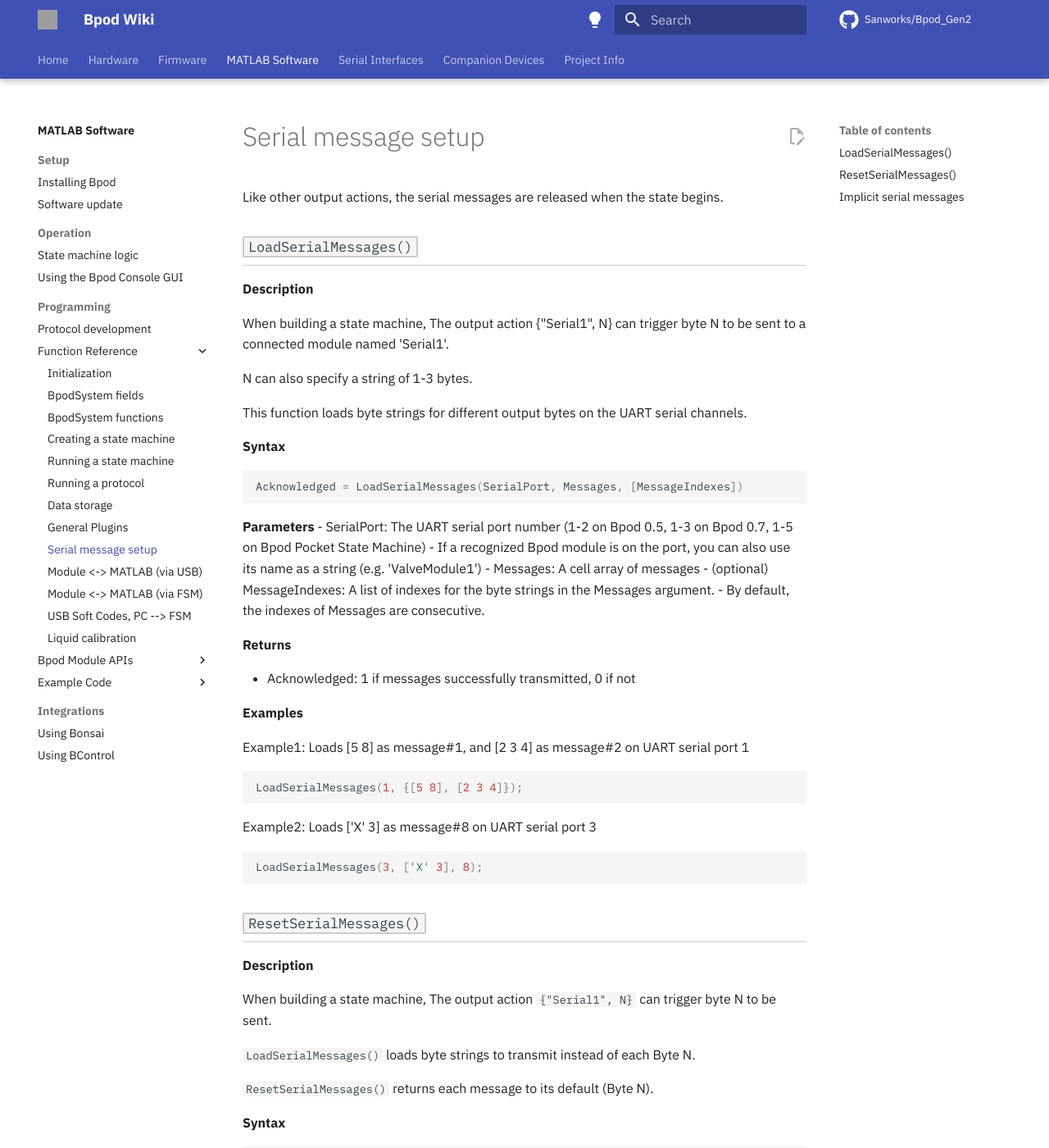
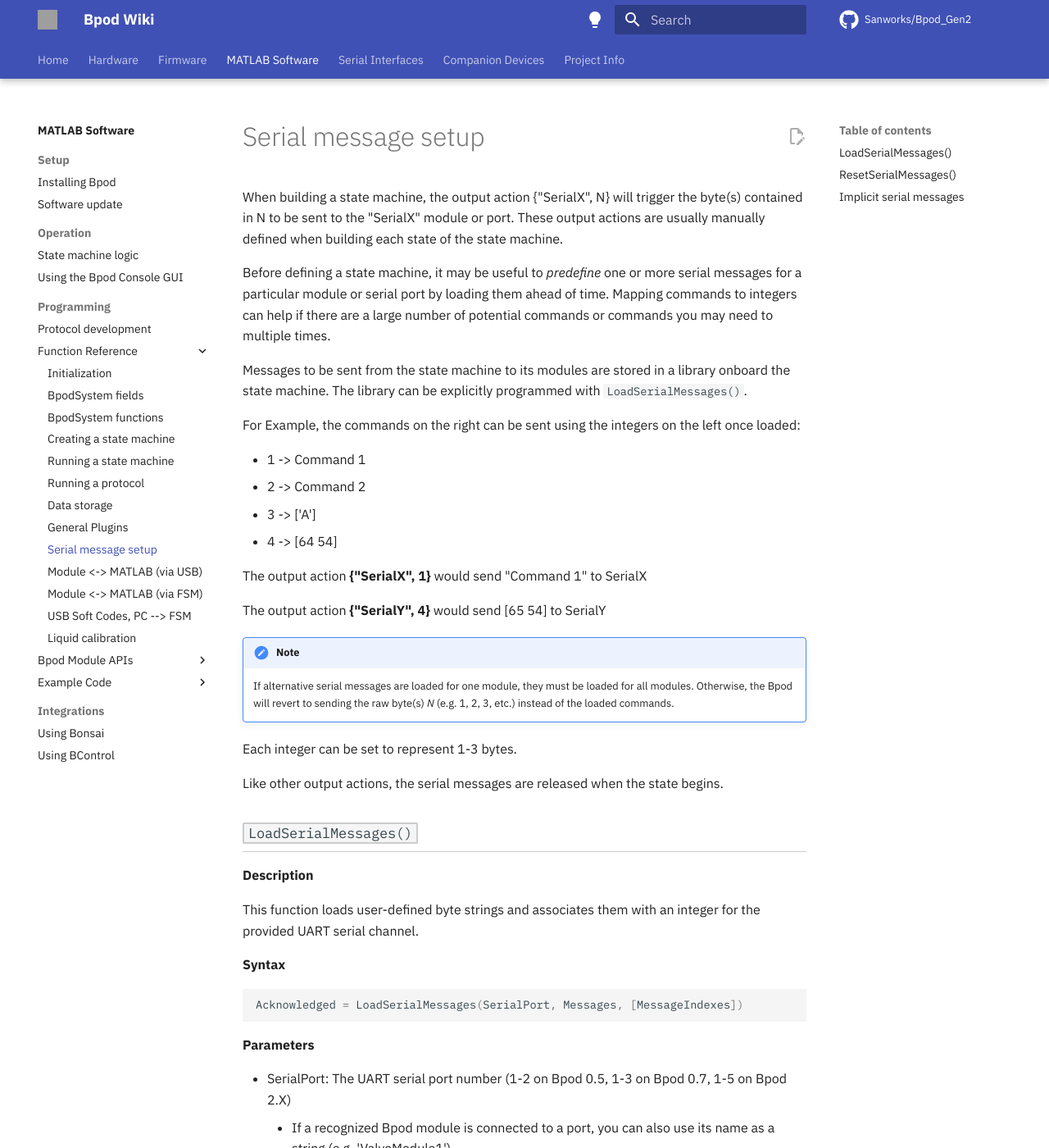
Before and after one commit to sanworks/Bpod_Wiki, an MkDocs documentation site: the page built from docs/function-reference/serial-message-setup.md, in a window 1280 px wide and 1400 px high. Shown: the whole window at 82% size. Built offline with MkDocs 1.6.1 and Material for MkDocs 9.7.7, drawn with Linux system fonts in a browser that asks for light colours; some web fonts are replaced; comment, search, counter and statistics services are not loaded; some of the changed text lies outside the part shown; grey boxes are pictures that could not be loaded.

Commit message:
Restructuring and extra information for the serial message setup page

````diff
--- a/docs/function-reference/serial-message-setup.md
+++ b/docs/function-reference/serial-message-setup.md
@@ -1,14 +1,32 @@
 # Serial message setup
+When building a state machine, the output action {"SerialX", N} will trigger the byte(s) contained in N to be sent to the "SerialX" module or port. These output actions are usually manually defined when building each state of the state machine.
+
+Before defining a state machine, it may be useful to *predefine* one or more serial messages for a particular module or serial port by loading them ahead of time. Mapping commands to integers can help if there are a large number of potential commands or  commands you may need to multiple times.
+
+Messages to be sent from the state machine to its modules are stored in a library onboard the state machine. The library can be explicitly programmed with `LoadSerialMessages()`.
+
+For Example, the commands on the right can be sent using the integers on the left once loaded:
+
+- 1 -> Command 1
+- 2 -> Command 2
+- 3 -> ['A']
+- 4 -> [64 54]
+
+The output action __{"SerialX", 1}__ would send "Command 1" to SerialX
+
+The output action __{"SerialY", 4}__ would send [65 54] to SerialY
+
+!!! note
+    If alternative serial messages are loaded for one module, they must be loaded for all modules. Otherwise, the Bpod will revert to sending the raw byte(s) *N* (e.g. 1, 2, 3, etc.) instead of the loaded commands.
+
+Each integer can be set to represent 1-3 bytes.
+
 Like other output actions, the serial messages are released when the state begins.
 
 ### `LoadSerialMessages()`
 **Description**
 
-When building a state machine, The output action {"Serial1", N} can trigger byte N to be sent to a connected module named 'Serial1'.
-
-N can also specify a string of 1-3 bytes.
-
-This function loads byte strings for different output bytes on the UART serial channels.
+This function loads user-defined byte strings and associates them with an integer for the provided UART serial channel.
 
 **Syntax**
 
@@ -17,25 +35,31 @@
 ```
 
 **Parameters**
-- SerialPort: The UART serial port number (1-2 on Bpod 0.5, 1-3 on Bpod 0.7, 1-5 on Bpod Pocket State Machine)
-    - If a recognized Bpod module is on the port, you can also use its name as a string (e.g. 'ValveModule1')
+
+- SerialPort: The UART serial port number (1-2 on Bpod 0.5, 1-3 on Bpod 0.7, 1-5 on Bpod 2.X)
+    - If a recognized Bpod module is connected to a port, you can also use its name as a string (e.g. 'ValveModule1')
+    - You can also use the name 'SerialX', where X is the UART serial port number (e.g. 'Serial4')
 - Messages: A cell array of messages
+    - *{Message1, Message2, etc.}*
 - (optional) MessageIndexes: A list of indexes for the byte strings in the Messages argument.
-    - By default, the indexes of Messages are consecutive.
+    - By default, the indexes of Messages are consecutive in the order byte strings are passed.
 
 **Returns**
 
-- Acknowledged: 1 if messages successfully transmitted, 0 if not
+- Acknowledged:
+    - Length: 1 byte
+    - __1__ if messages successfully transmitted
+    - __0__ if messages unsuccessfully transmitted
 
 **Examples**
 
-Example1: Loads [5 8] as message#1, and [2 3 4] as message#2 on UART serial port 1
+Example 1: Loads [5 8] as message #1, and [2 3 4] as message #2 on UART serial port 1
 ```matlab
 LoadSerialMessages(1, {[5 8], [2 3 4]});
 ```
 
 
-Example2: Loads ['X' 3] as message#8 on UART serial port 3
+Example 2: Loads ['X' 3] as message #8 on UART serial port 3
 ```matlab
 LoadSerialMessages(3, ['X' 3], 8);
 ```
@@ -43,11 +67,8 @@
 ### `ResetSerialMessages()`
 **Description**
 
-When building a state machine, The output action `{"Serial1", N}` can trigger byte N to be sent.
-
-`LoadSerialMessages()` loads byte strings to transmit instead of each Byte N.
-
-`ResetSerialMessages()` returns each message to its default (Byte N).
+Returns each serial message to its default.
+The raw byte(s) *N* is passed instead of the user-defined byte string.
 
 **Syntax**
 
@@ -61,22 +82,23 @@
 
 **Returns**
 
-- Acknowledged: 1 if messages successfully reset to defaults, 0 if not
+- Acknowledged:
+    - Length: 1 byte
+    - __1__ if messages successfully transmitted
+    - __0__ if messages unsuccessfully transmitted
 
 **Example**
 
 ```matlab
-% Loads ['X' 3] as message#7 on UART serial port 3
+% Loads ['X' 3] as message  #7 on UART serial port 3
 LoadSerialMessages(3, ['X' 3], 7);
 
-% Resets message#7 to '7', and message#N to 'N' (default) as on all serial ports
+% Resets message #7 to '7', and message #N to 'N' (default) as on all serial ports
 ResetSerialMessages;
 ```
 
 ### Implicit serial messages
 **Description**
-
-Messages to be sent from the state machine to its modules are stored in a library onboard the state machine. The library can be explicitly programmed with `LoadSerialMessages()`.
 
 As of Bpod Console v1.70 and Bpod Firmware v23, serial messages can be added implicitly in the state description.
 
````
